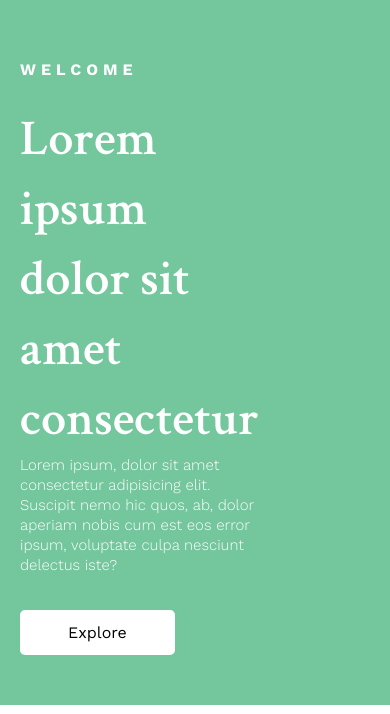
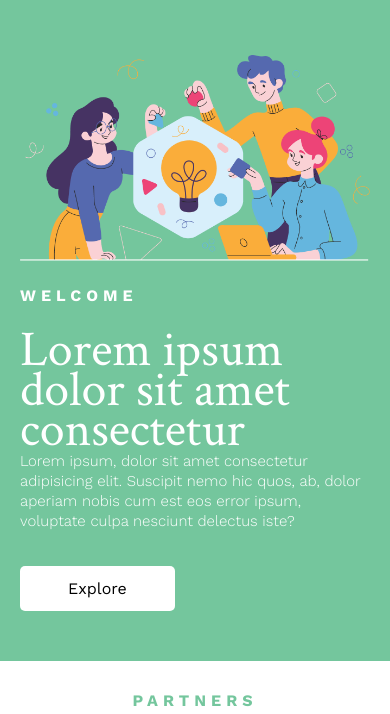
Before and after one commit to domukasm/B1T-FE-Test, a website: page index.html in a window 390 px wide. Shown: the part 130-844 px from the top of the page. Drawn offline with nearby package versions, Linux system fonts and the light colour scheme.

Commit message:
Updated Hero On Responsive

```diff
--- a/css/Components/hero.css
+++ b/css/Components/hero.css
@@ -5,9 +5,9 @@
 
 .hero-content {
     display: flex;
-    justify-content: space-between;
+    flex-direction: column-reverse;
     align-items: center;
-    gap: 0px 250px;
+    gap: 20px;
 
 }
 
@@ -38,8 +38,8 @@
 .hero-left-column h2 {
     font-family: var(--secondary-font);
     font-size: 50px;
-    font-weight: 600;
-    line-height: 70px;
+    font-weight: 500;
+    line-height: 40px;
 }
 .hero-left-column p {
     font-size: 15px;
```
